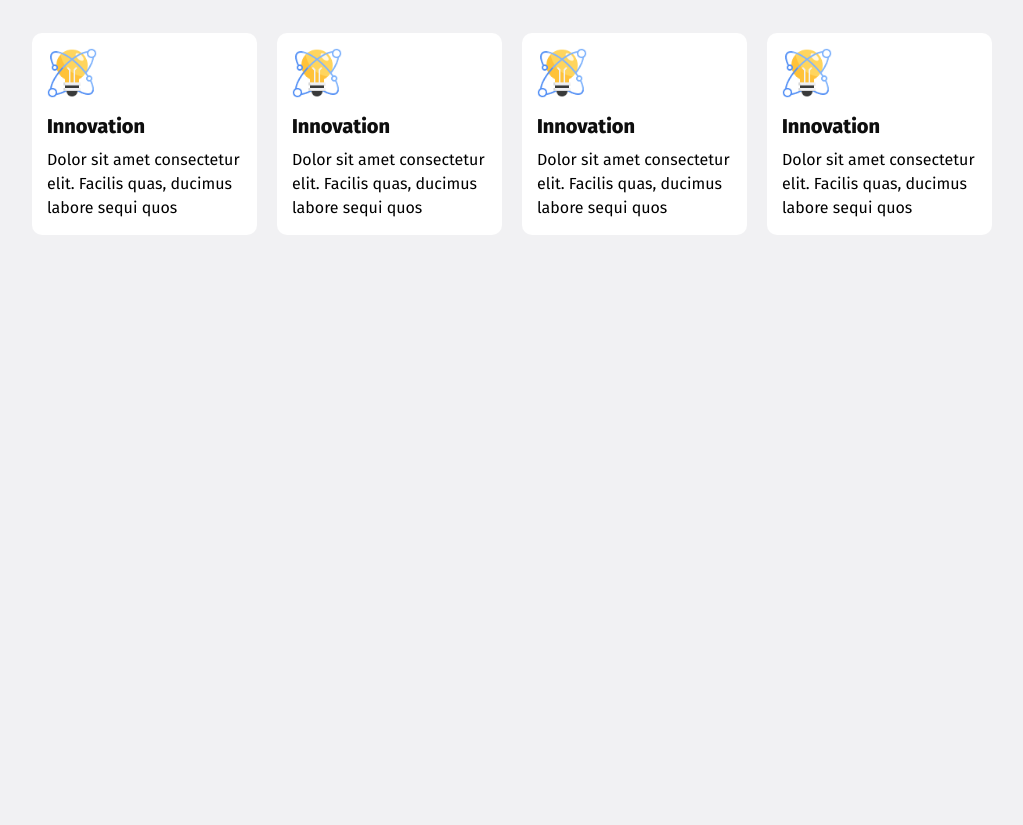
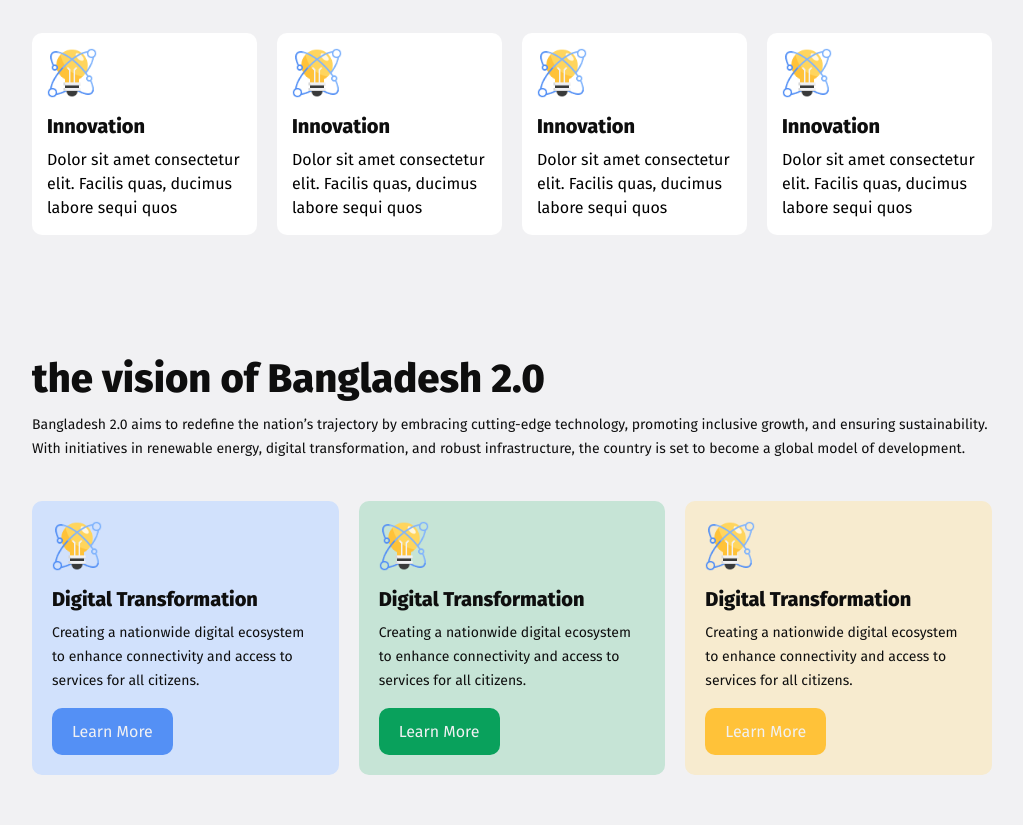
Before and after one commit to mdraisul1/assignment-one, a plain HTML site: page index.html in a window 1280 px wide. Shown: the part 620-1445 px from the top of the page, without its empty margins (128-1151 px from the left). Before the commit the page ends 925 px from the top, so only its background shows below. Drawn offline with Linux system fonts and the light colour scheme.

Commit message:
Added future section and design

```diff
--- a/index.html
+++ b/index.html
@@ -35,6 +35,7 @@
     <!-- main section start -->
     <main>
         <div class="container">
+            <!-- pillars section area start -->
             <div class="pillars-section">
                 <h2>Pillars of "Bangladesh 2.0"</h2>
                 <div class="card-section">
@@ -76,6 +77,44 @@
                     </div>
                 </div>
             </div>
+
+            <!-- future section area start -->
+             <div class="future-section">
+                <h2>the vision of Bangladesh 2.0</h2>
+                <p>Bangladesh 2.0 aims to redefine the nation’s trajectory by embracing cutting-edge technology, promoting inclusive growth, and ensuring sustainability. With initiatives in renewable energy, digital transformation, and robust infrastructure, the country is set to become a global model of development.</p>
+                <div class="future-card">
+                    <div class="future-one">
+                        <div class="future-icon">
+                            <img src="assets/img/card-icon.png" alt="icon">
+                        </div>
+                        <div class="future-content">
+                            <h2>Digital Transformation</h2>
+                            <p>Creating a nationwide digital ecosystem to enhance connectivity and access to services for all citizens.</p>
+                            <a href="#">Learn More</a>
+                        </div>
+                    </div>
+                    <div class="future-one" style="background: #C6E4D6;">
+                        <div class="future-icon">
+                            <img src="assets/img/card-icon.png" alt="icon">
+                        </div>
+                        <div class="future-content">
+                            <h2>Digital Transformation</h2>
+                            <p>Creating a nationwide digital ecosystem to enhance connectivity and access to services for all citizens.</p>
+                            <a href="#" style="background: #09A15C;">Learn More</a>
+                        </div>
+                    </div>
+                    <div class="future-one" style="background: #F7EBCF;">
+                        <div class="future-icon">
+                            <img src="assets/img/card-icon.png" alt="icon">
+                        </div>
+                        <div class="future-content">
+                            <h2>Digital Transformation</h2>
+                            <p>Creating a nationwide digital ecosystem to enhance connectivity and access to services for all citizens.</p>
+                            <a href="#" style="background: #FFC239;">Learn More</a>
+                        </div>
+                    </div>
+                </div>
+             </div>
         </div>
     </main>
     <!-- main section end -->
--- a/style/style.css
+++ b/style/style.css
@@ -136,3 +136,63 @@ nav {
     font-size: 16px;
     line-height: 24px;
 }
+
+
+/* future-section style  */
+.future-section{
+    padding: 50px 0px;
+}
+.future-section h2{
+    font-size: 40px;
+    font-weight: 800;
+    color: var(--color-text);
+    margin-bottom: 10px;
+}
+.future-section p{
+    font-size: 14px;
+    line-height: 24px;
+    color: var(--color-text);
+}
+
+.future-card{
+    display: flex;
+    padding-top: 40px;
+    gap: 20px;
+}
+
+.future-one{
+    width: 33%;
+    background: #d1e1fc;
+    padding: 20px;
+    border-radius: 10px;
+}
+.future-icon img{
+    width: 50px;
+    height: auto;
+    margin-bottom: 12px;
+}
+.future-content h2{
+    font-size: 20px;
+    font-weight: 800;
+    color: var(--color-text);
+    margin-bottom: 10px;
+}
+.future-content p{
+    font-size: 14px;
+    line-height: 24px;
+    color: var(--color-text);
+}
+.future-card a{
+    display: inline-block;
+    font-size: 16px;
+    padding: 14px 20px;
+    border: 1px solid var(--color-border);
+    background: #5490F5;
+    border-radius: 10px;
+    color: var(--color-bg);
+    text-decoration: none;
+    text-transform: capitalize;
+    border: none;
+    cursor: pointer;
+    margin-top: 15px;
+}
```
